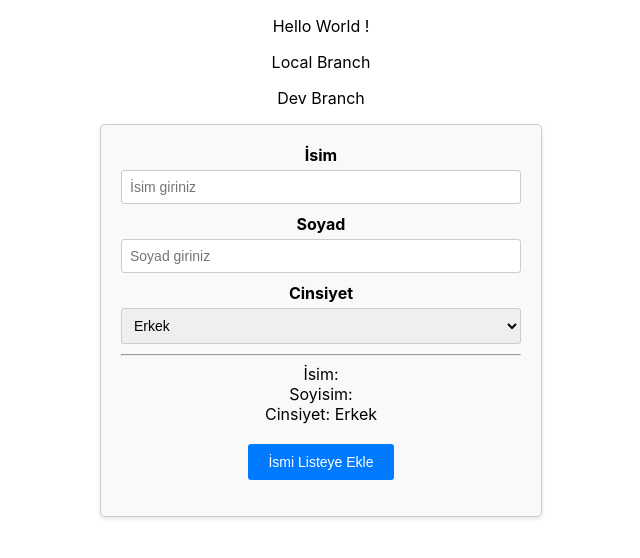
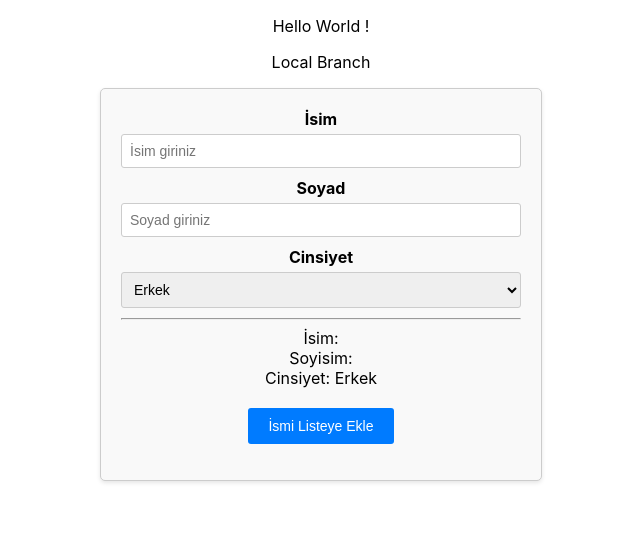
Before and after one commit to erenalparslan/Person-Form, a React (Create React App) app: page / in a window 1280 px wide. Shown: the top 558 px of the page, without its empty margins (319-959 px from the left). Built offline with nearby package versions, Linux system fonts and the light colour scheme.

Commit message:
DEV BRANCH deleted

```diff
--- a/src/App.js
+++ b/src/App.js
@@ -13,7 +13,6 @@ function App() {
     <div className="App">
         <p>Hello World !</p>
         <p>Local Branch</p>
-        <p>Dev Branch</p>
       <Login/>
 
     </div>
```
